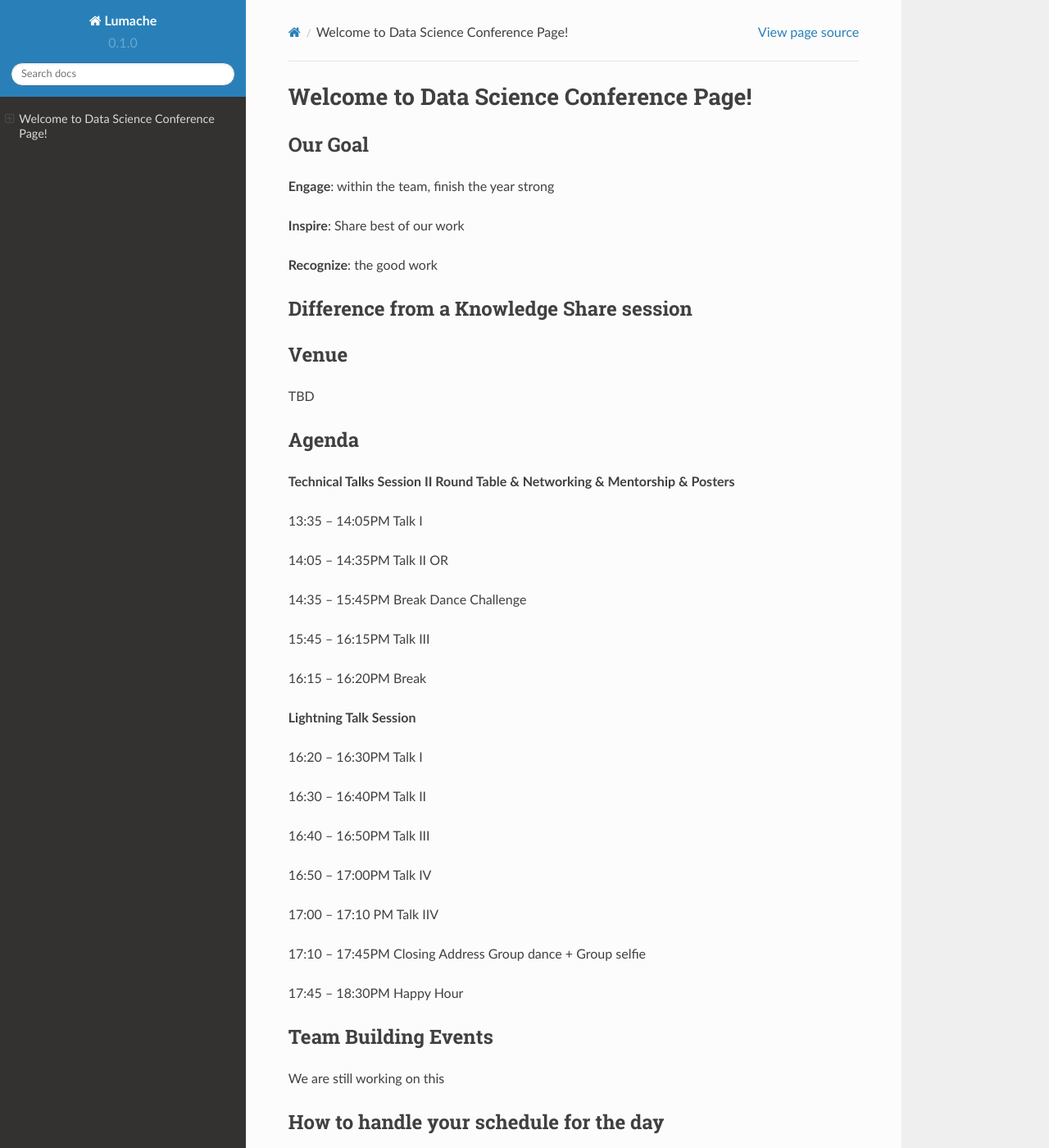
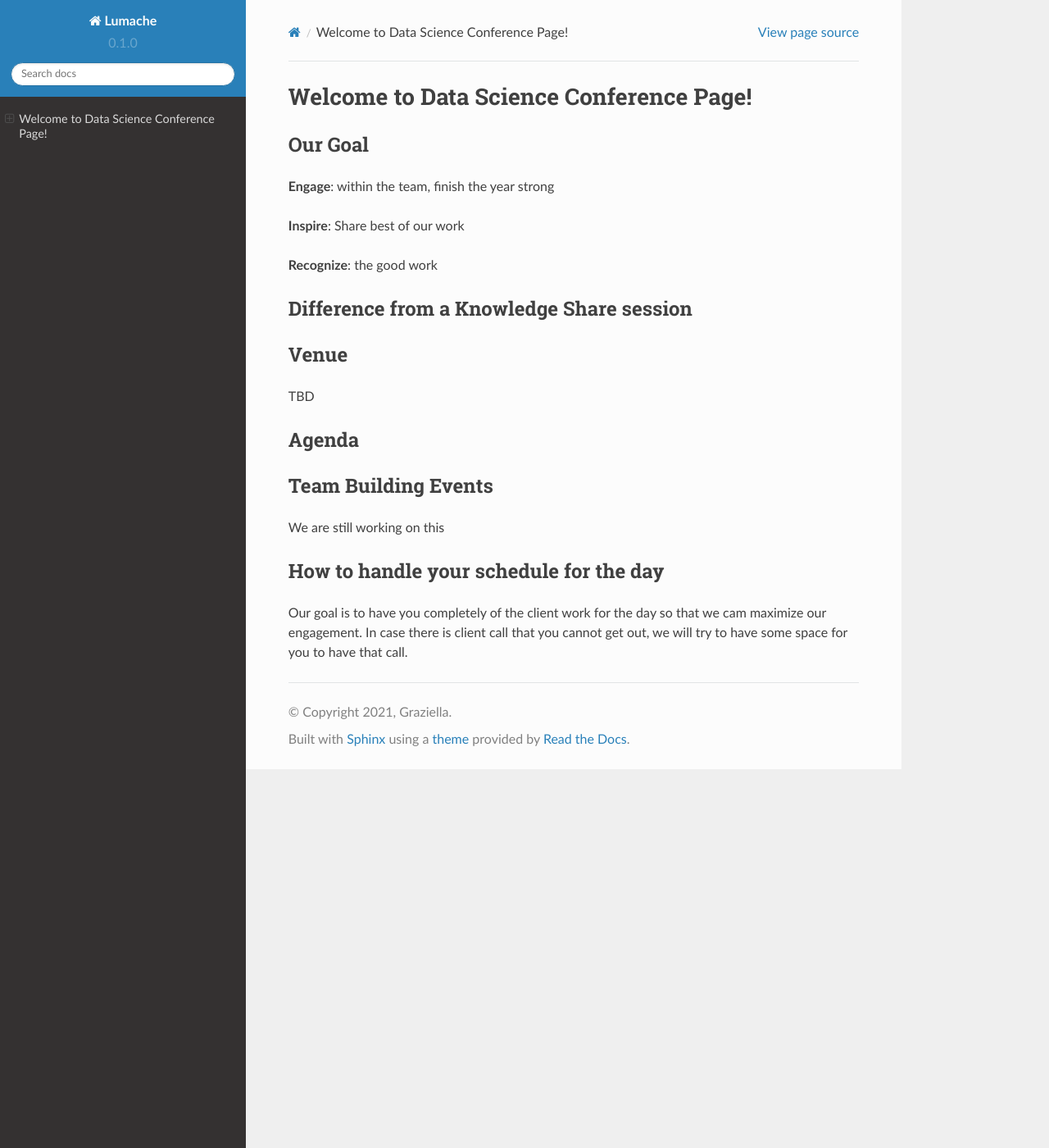
Before and after one commit to qizhewww/Data-Science-Conference, a Sphinx documentation site: the page built from docs/source/index.rst, in a window 1280 px wide and 1400 px high. Shown: the whole window at 82% size. Built offline with Sphinx 7.4.7 and the Read the Docs theme 2.0.0, drawn with Linux system fonts in a browser that asks for light colours.

Commit message:
Update index.rst

```diff
--- a/docs/source/index.rst
+++ b/docs/source/index.rst
@@ -74,34 +74,6 @@ Agenda
 | 17:45 – 18:30PM        | Happy Hour                                         |
 +------------------------+----------------------------------------------------+
 
-**Technical Talks Session II	Round Table & Networking & Mentorship & Posters**
-
-13:35 – 14:05PM Talk I
-
-14:05 – 14:35PM	Talk II	OR
-
-14:35 – 15:45PM	Break	Dance Challenge
-
-15:45 – 16:15PM	Talk III
-
-16:15 – 16:20PM	Break
-
-**Lightning Talk Session**
-
-16:20 – 16:30PM	Talk I
-
-16:30 – 16:40PM	Talk II
-
-16:40 – 16:50PM	Talk III
-
-16:50 – 17:00PM	Talk IV
-
-17:00 – 17:10 PM	Talk IIV
-
-17:10 – 17:45PM	Closing Address	Group dance + Group selfie
-
-17:45 – 18:30PM	Happy Hour
-
 Team Building Events
 --------
 We are still working on this
```
